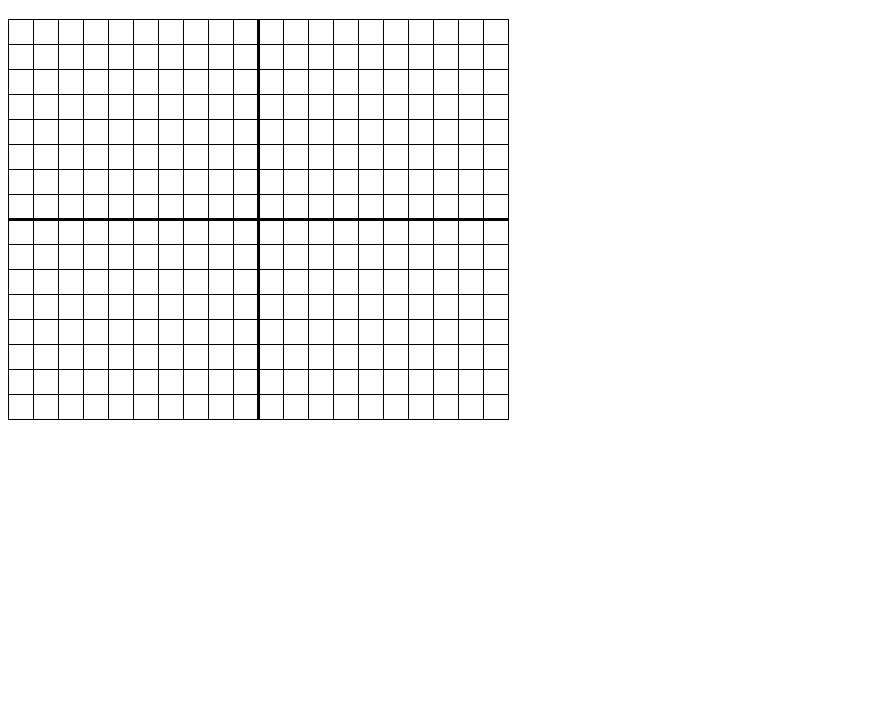
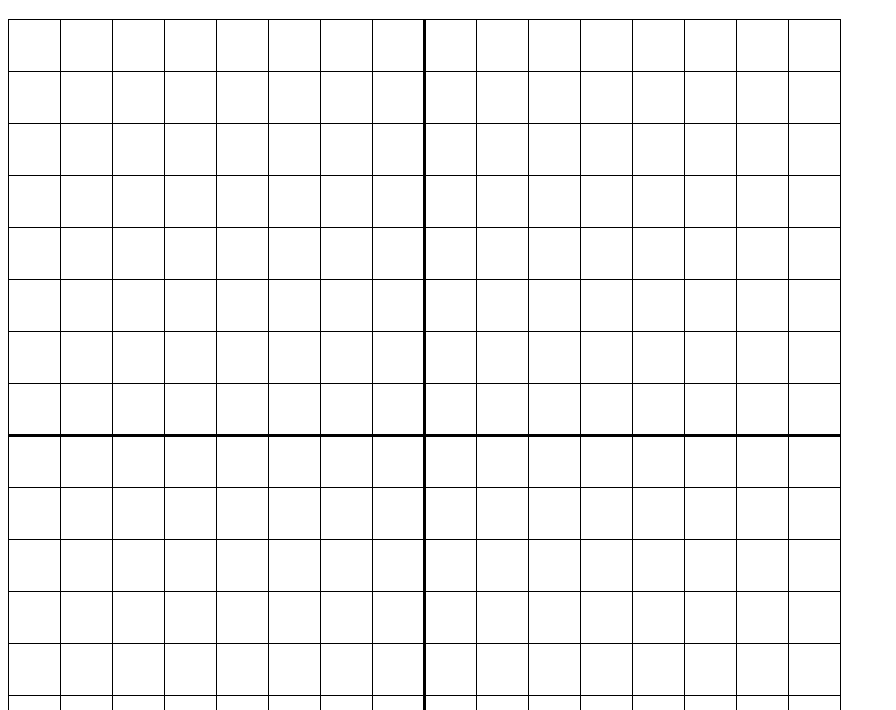
Before and after one commit to ndirig/slope-demo, a plain HTML site: page src/index.html in a window 1280 px wide. Shown: the part 90-800 px from the top of the page, without its empty margins (0-896 px from the left). Drawn offline with Linux system fonts and the light colour scheme.

Commit message:
Add canvas dimensions as args in script.js, not html.  Fix bug where axes are drawn between (not along) gridlines

```diff
--- a/src/index.html
+++ b/src/index.html
@@ -20,7 +20,7 @@
 
   <h1>y=mx+b</h1>
 
-  <canvas id="coordinatePlane" width="500" height="400">Interactive coordinate plane</canvas>
+  <canvas id="coordinatePlane">Interactive coordinate plane</canvas>
 
   <!-- Script must be after Canvas element -->
   <script src="script.js"></script>
--- a/src/script.js
+++ b/src/script.js
@@ -2,8 +2,11 @@
 // The coordinate plane will span at least this many units.  Make it an even int
 let coordinateRange = 16;
 
+// Canvas for coordinate plane
+let plane = document.getElementById('coordinatePlane');
+
 // Draws grid lines for coordinate plane
-function drawGrid(plane, ctx, gridSpacing) {
+function drawGrid(ctx, gridSpacing) {
   ctx.strokeStyle = 'rgb(0, 0, 0)';
   ctx.lineWidth = 1;
   ctx.beginPath();
@@ -26,7 +29,7 @@ function drawGrid(plane, ctx, gridSpacing) {
 }
 
 // Draws x and y axes
-function drawAxes(plane, ctx) {
+function drawAxes(ctx) {
   ctx.lineWidth = 3;
   ctx.beginPath();
   // Draw axes in the middle
@@ -39,28 +42,63 @@ function drawAxes(plane, ctx) {
 }
 
 // Draws the coordinate plane in the canvas element
-function initPlane() {
-  let plane = document.getElementById('coordinatePlane');
+function initPlane(width, height) {
+  // Set starting dimensions for canvas.  Will be tweaked later
+  plane.width = width;
+  plane.height = height;
   // checking browser for Canvas support
   if (plane.getContext) {
-
     // Determine the size of the canvas and draw grid based
     // off the smaller of its dimensions
-    let smallerCanvasDimension = (plane.width > plane.height) ? plane.height : plane.width;
+    let smallerCanvasDimension = (width > height) ? height : width;
 
     // Determine space between coordinates for plane at current size
-    let gridSpacing = Math.round((smallerCanvasDimension / coordinateRange));
+    let gridSpacing = Math.floor((smallerCanvasDimension / coordinateRange));
 
     // Resize Canvas so that lines fall on integer pixel values, preventing
     // antialiasing (the +1 handles the 0.5 adjustments in drawLines method)
-    plane.height = (Math.floor(plane.height / gridSpacing) * gridSpacing) + 1;
-    plane.width = (Math.floor(plane.width / gridSpacing) * gridSpacing) + 1;
+    plane.height = (Math.round(height / gridSpacing) * gridSpacing) + 1;
+    // Don't ask me why I'm using floor now.. this ensures axes are centered
+    plane.width = (Math.floor(width / gridSpacing) * gridSpacing) + 1;
 
     // Set line style and draw grid lines
     let ctx = plane.getContext('2d');
-    drawGrid(plane, ctx, gridSpacing);
-    drawAxes(plane, ctx);
+    drawGrid(ctx, gridSpacing);
+    drawAxes(ctx);
   }
 }
 
-initPlane();
+function update(mouseX, mouseY) {
+  // checking browser for Canvas support
+  if (plane.getContext) {
+    let ctx = plane.getContext('2d');
+    ctx.beginPath();
+    ctx.arc(mouseX, mouseY, 2, 0, 2 * Math.PI, true);
+    ctx.fillStyle = "#FF6A6A";
+    ctx.fill();
+    requestAnimationFrame(update);
+  }
+}
+
+// DOESN'T WORK YET
+/*
+function getPlaneX() {
+  return (plane.offsetLeft - plane.scrollLeft + plane.clientLeft);
+}
+
+function getPlaneY() {
+  return (plane.offsetTop - plane.scrollTop + plane.clientTop);
+}*/
+
+// FIX
+function getMousePosition(e) {
+
+  let mouseX = e.clientX - getPlaneX;
+  let mouseY = e.clientY - getPlaneY;
+  update(mouseX, mouseY);
+}
+
+plane.addEventListener("mousemove", getMousePosition, false);
+
+// takes width and height as args
+initPlane(832,855);
```
